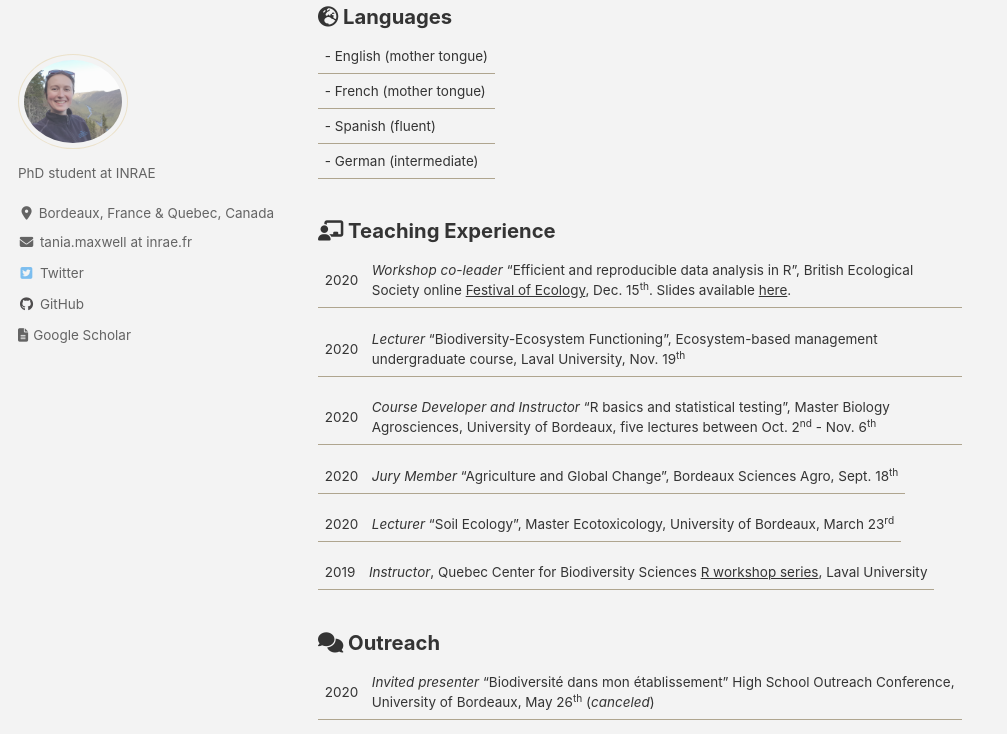
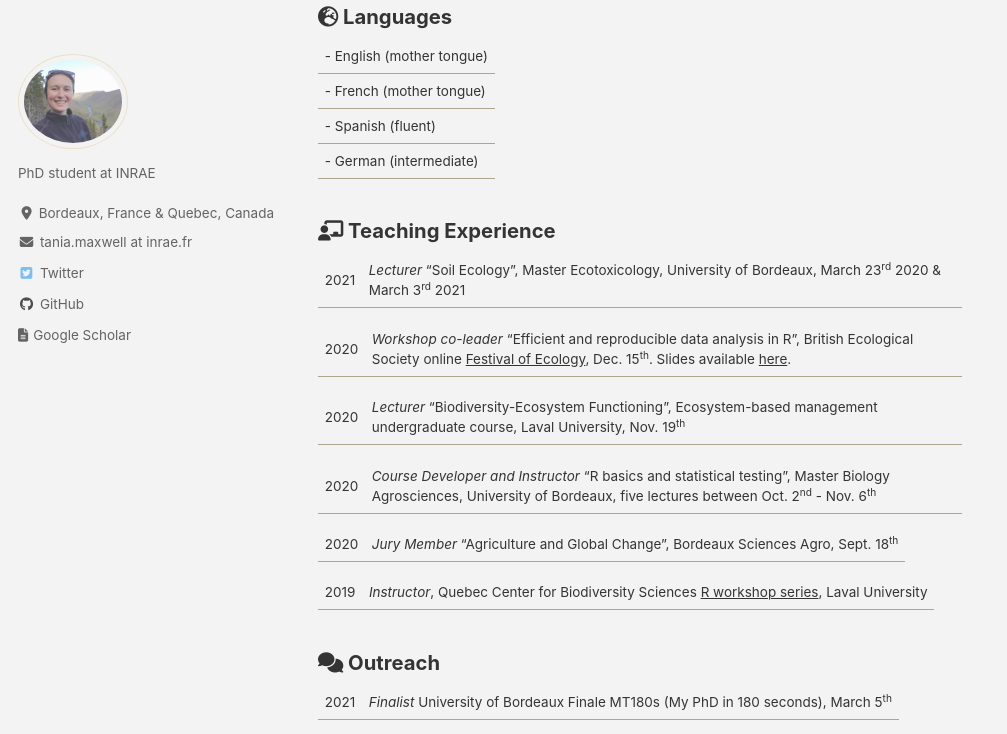
Before and after one commit to Tania-Maxwell/Tania-Maxwell.github.io, a Jekyll site: the page built from _pages/skills.md, in a window 1280 px wide and 1400 px high, scrolled down 368 px. Shown: the top 734 px of the window, without its empty margins (0-1007 px from the left). Built offline with Jekyll 4.4.1, drawn with Linux system fonts in a browser that asks for light colours; cached includes are drawn as plain includes; nearby versions of some CDN libraries; some of the changed text lies outside the part shown; grey boxes are pictures that could not be loaded.

```diff
--- a/_pages/skills.md
+++ b/_pages/skills.md
@@ -20,6 +20,8 @@ toc: true
 
 ### <i class="fas fa-chalkboard-teacher"></i> Teaching Experience
 
+2021 | _Lecturer_ "Soil Ecology", Master Ecotoxicology, University of Bordeaux, March 23<sup>rd</sup> 2020 & March 3<sup>rd</sup> 2021
+
 2020 | _Workshop co-leader_ "Efficient and reproducible data analysis in R", British Ecological Society online [Festival of Ecology](https://www.britishecologicalsociety.org/events/festival-of-ecology/workshops/), Dec. 15<sup>th</sup>. Slides available [here](https://github.com/Tania-Maxwell/BES2020_workshop_R).
 
 2020 | _Lecturer_ "Biodiversity-Ecosystem Functioning", Ecosystem-based management undergraduate course, Laval University, Nov. 19<sup>th</sup>
@@ -28,22 +30,22 @@ toc: true
 
 2020 | _Jury Member_ "Agriculture and Global Change", Bordeaux Sciences Agro, Sept. 18<sup>th</sup>
 
-2020 | _Lecturer_ "Soil Ecology", Master Ecotoxicology, University of Bordeaux, March 23<sup>rd</sup>
-
 2019 | _Instructor_, Quebec Center for Biodiversity Sciences [R workshop series](https://wiki.qcbs.ca/r), Laval University
 
 ### <i class="fas fa-comments"></i> Outreach
 
+2021 | _Finalist_ University of Bordeaux Finale MT180s (My PhD in 180 seconds), March 5<sup>th</sup>
+
+{% include video id="-oZDfIA3pr8" provider="youtube" %}
+
 2020 | _Invited presenter_ "Biodiversité dans mon établissement" High School Outreach Conference, University of Bordeaux, May 26<sup>th</sup> (_canceled_)
 
-2020 | _Jury Prize Laureate_ University of Bordeaux Finale MT180s (My PhD in 180 seconds), March 10<sup>th</sup>
-
-{% include video id="0rGPKait_-g" provider="youtube" %}
+2020 | _Jury Prize Laureate_ University of Bordeaux Finale MT180s (My PhD in 180 seconds), March 10<sup>th</sup> ([link](https://www.youtube.com/watch?v=0rGPKait_-g) to video)
 
 
 ### <i class="fas fa-users"></i> Leadership
 
-2020 | _Organization co-leader_ Lab-overarching R discussion network for PhD students
+2020 - 2021 | _Organization co-leader_ Lab-overarching R discussion network for PhD students
 
 2019 | _Vice-President_ Graduate Students in Forestry Club, Laval University
 
```
Also changed, not shown: _pages/awards.md (+2 -2 lines), docs/field_pictures.md (+1 -1 lines).
